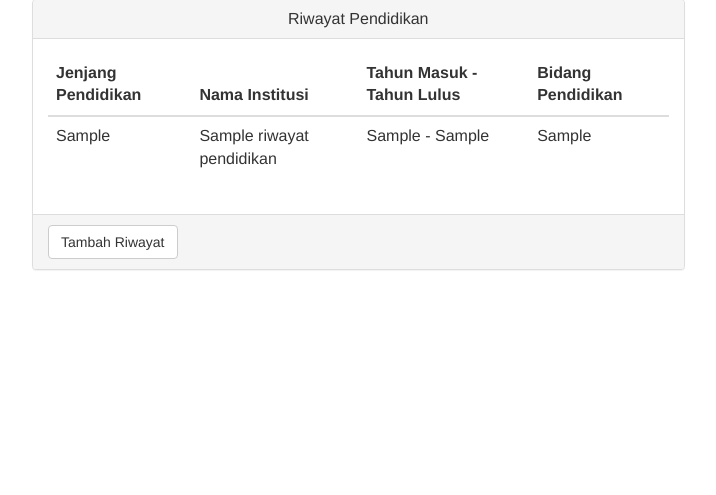
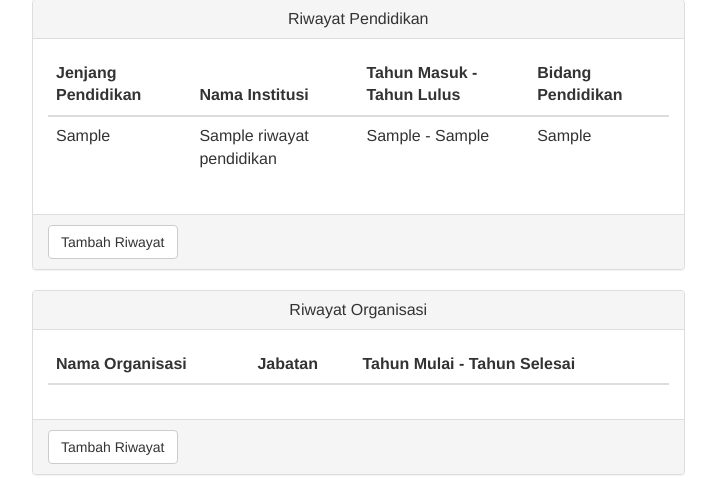
Before and after one commit to jtkencode/DatabaseAnggotaHimpunan, a CodeIgniter app: the page made by application/views/Anggota/index.php in a window 1280 px wide. Shown: the part 697-1192 px from the top of the page, without its empty margins (38-754 px from the left). Before the commit the page ends 967 px from the top, so only its background shows below. Run offline with CodeIgniter, Linux system fonts and the light colour scheme; tables that the repository leaves empty hold one stand-in row (values such as "Sample post"); the template is opened without the code that fills it: most values are stand-ins (such as "Sample title", 1, 10 or a date in 2020); lists and menus that the app fills with data are empty; some libraries are stand-ins or nearby versions.

Commit message:
add riwayat organisasi table

```diff
--- a/application/views/Anggota/index.php
+++ b/application/views/Anggota/index.php
@@ -24,7 +24,6 @@ defined('BASEPATH') OR exit('No direct script access allowed');
 		</div>
 
 		<hr>
-
 		<!--Start Row -->
 		<div class="row">
 			<div class="col-md-7">
@@ -149,7 +148,39 @@ defined('BASEPATH') OR exit('No direct script access allowed');
 					</div>
 				</div>
 			</div>
-		</div>
+		</div> <!-- end row of riwayat -->
+
+		<div class="row">
+			<div class="col-md-7">
+				<div class="panel panel-default">
+					<div class="panel-heading">
+						<h3 class="panel-title text-center">Riwayat Organisasi</h3>
+					</div>
+					<div class="panel-body">
+						<table class="table table-hover">
+							<thead>
+								<tr>
+									<th>Nama Organisasi</th>
+									<th>Jabatan</th>
+									<th>Tahun Mulai - Tahun Selesai</th>
+								</tr>
+							</thead>
+
+							<tbody id="tableBodyRiwayatPendidikan">
+							<?php foreach ($riwayat_pendidikan as $row) :?>
+								<tr>
+
+								</tr>
+							<?php endforeach ; ?>
+							</tbody>
+						</table>
+					</div>
+					<div class="panel-footer">
+						<button type="button" class="btn btn-default" id="btnAddRiwayatPendidikan">Tambah Riwayat</button>
+					</div>
+				</div>
+			</div>
+		</div> <!-- end row of riwayat -->
 
 	</div>
 
```
